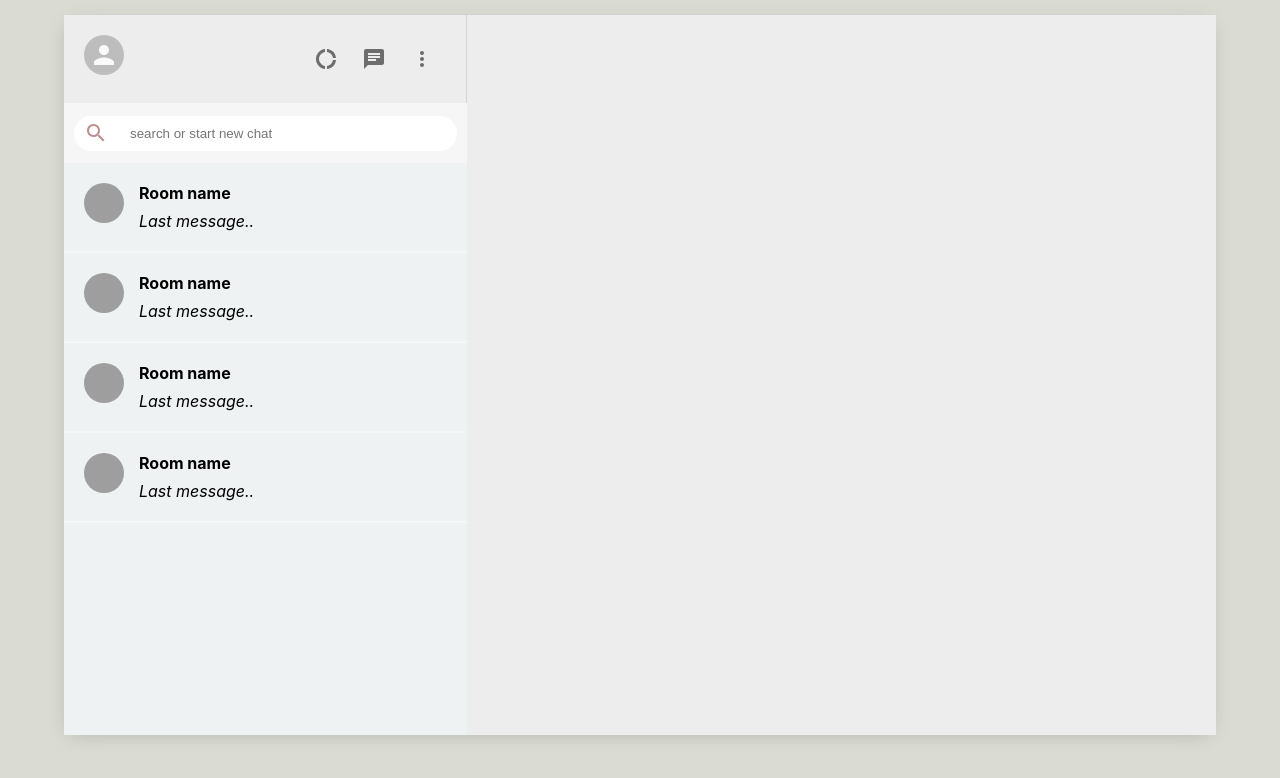
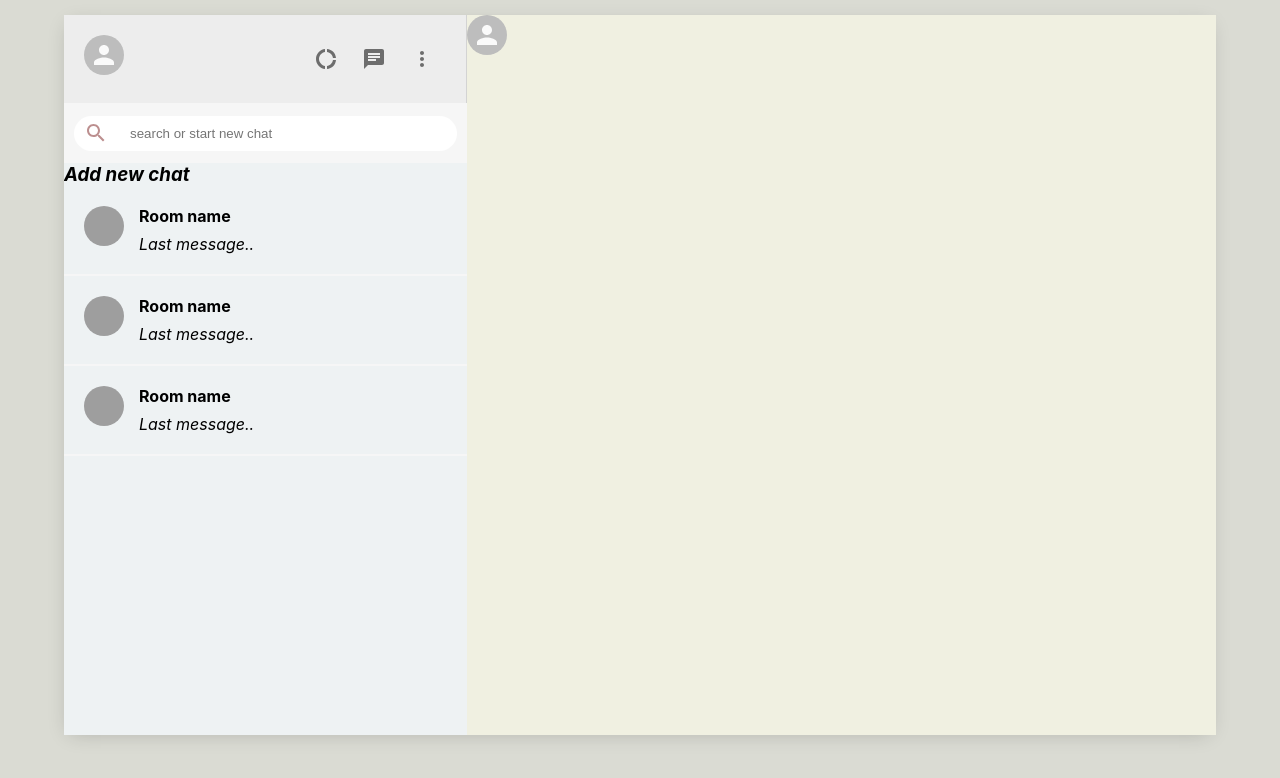
Before and after one commit to sumit9mishra/whatsapp-clone, a React (Create React App) app: page / in a window 1280 px wide. Shown: the top 778 px of the page. Built offline with nearby package versions, Linux system fonts and the light colour scheme; grey boxes are pictures that could not be loaded.

Commit message:
fifth commit

```diff
--- a/src/App.js
+++ b/src/App.js
@@ -1,4 +1,5 @@
 import Sidebar from './Sidebar'
+import Chat from './Chat'
 import './App.css';
 
 function App() {
@@ -6,6 +7,7 @@ function App() {
     <div className="App">
       <div className="app__body">
         <Sidebar />
+        <Chat/>
 
       </div>
     </div>
--- /dev/null
+++ b/src/Chat.css
@@ -0,0 +1,4 @@
+.chat{
+    flex:.65;
+    background-color: rgb(240, 240, 225);
+}
--- a/src/Sidebar.js
+++ b/src/Sidebar.js
@@ -33,7 +33,7 @@ function Sidebar() {
                </div>
            </div>
            <div className="sidebar__chats">
-                <SidebarChat/>
+                <SidebarChat addNewChat/>
                 <SidebarChat/>
                 <SidebarChat />
                 <SidebarChat />
--- a/src/SidebarChat.js
+++ b/src/SidebarChat.js
@@ -2,7 +2,7 @@ import React,{useState,useEffect}  from 'react'
 import './SidebarChat.css'
 import { Avatar } from '@material-ui/core'
 
-function SidebarChat() {
+function SidebarChat( { addNewChat } ) {
     const [seed,setSeed]=useState('');
     useEffect(()=>{
        setSeed(Math.floor(
@@ -10,7 +10,16 @@ function SidebarChat() {
         )
 
     },[])
-    return (
+    const createChat =()=>{
+        const roomName = prompt("Please enter a room name for chat");
+
+        if (roomName){
+
+        }
+
+    }
+    //if its not the addnew chat
+    return !addNewChat ?(
         <div className = 'sidebarChat'>
             <Avatar src= {`https://avatars.dicebear.com/api/human/${seed}.svg`}/>
             <div className="sidebarChat__info">
@@ -21,7 +30,13 @@ function SidebarChat() {
 
 
         </div>
-    )
+    ):(
+        //than  crate a new chat
+        <div onClick = {createChat} className="saidebarChat">
+                <h3><i>Add new chat</i></h3>
+
+        </div>
+    );
 }
 
 export default SidebarChat
```
